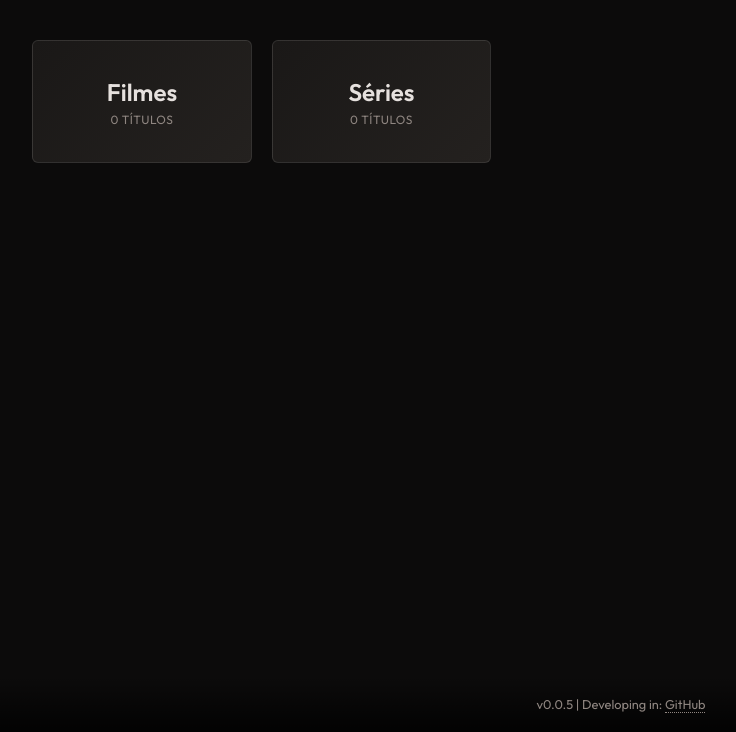
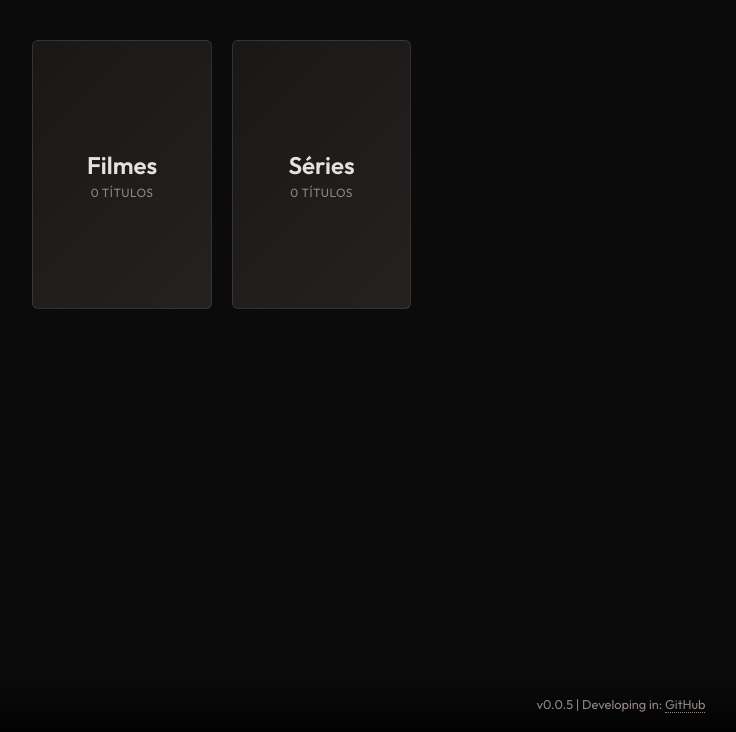
Before and after one commit to AlvaroPereir4/DriveViewer, a Flask app: page / in a window 1280 px wide. Shown: the part 68-800 px from the top of the page, without its empty margins (19-755 px from the left). Run offline with Flask 3, Linux system fonts and the light colour scheme; the visitor is signed in with stand-in values (Sample User, id 1); data that the repository does not hold is empty.

Commit message:
css adjustments

```diff
--- a/static/style.css
+++ b/static/style.css
@@ -109,7 +109,7 @@ body {
 
 .content-grid {
     display: grid;
-    grid-template-columns: repeat(auto-fill, minmax(200px, 1fr));
+    grid-template-columns: repeat(auto-fill, minmax(160px, 1fr));
     gap: 20px;
     padding: 20px 4%;
     margin-top: 10px;
@@ -123,7 +123,7 @@ body {
     cursor: pointer;
     transition: transform var(--transition-speed), box-shadow var(--transition-speed);
     position: relative;
-    aspect-ratio: 16/9;
+    aspect-ratio: 2/3;
     display: flex;
     flex-direction: column;
     justify-content: flex-end;
@@ -135,6 +135,7 @@ body {
     transform: scale(var(--hover-scale));
     box-shadow: 0 15px 30px rgba(0,0,0,0.4);
     z-index: 10;
+    animation: tv-flash 0.4s ease-out;
 }
 
 .card-content {
@@ -181,7 +182,7 @@ body {
     z-index: 2;
 }
 
-.card.category-card::after {
+.card::after {
     content: " ";
     display: block;
     position: absolute;
@@ -203,7 +204,7 @@ body {
     transition: opacity 0.3s;
 }
 
-.card.category-card:hover::after {
+.card:hover::after {
     opacity: 1;
     animation: scanline 0.8s linear infinite;
 }
@@ -215,6 +216,12 @@ body {
 @keyframes scanline {
     0% { background-position: 0 0; }
     100% { background-position: 0 100%; }
+}
+
+@keyframes tv-flash {
+    0% { filter: brightness(1); }
+    25% { filter: brightness(2.5) contrast(1.2); }
+    100% { filter: brightness(1); }
 }
 
 .folder-icon {
```
Also changed, not shown: CHANGELOG.md.
